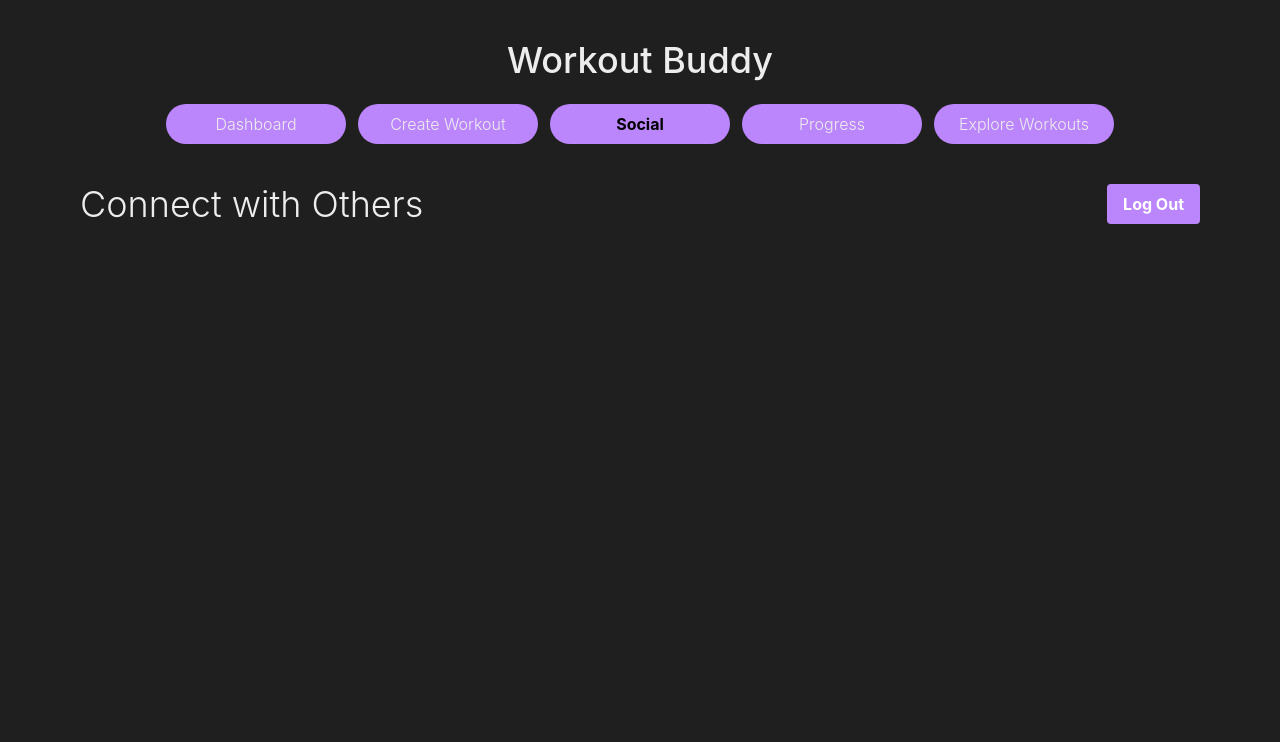
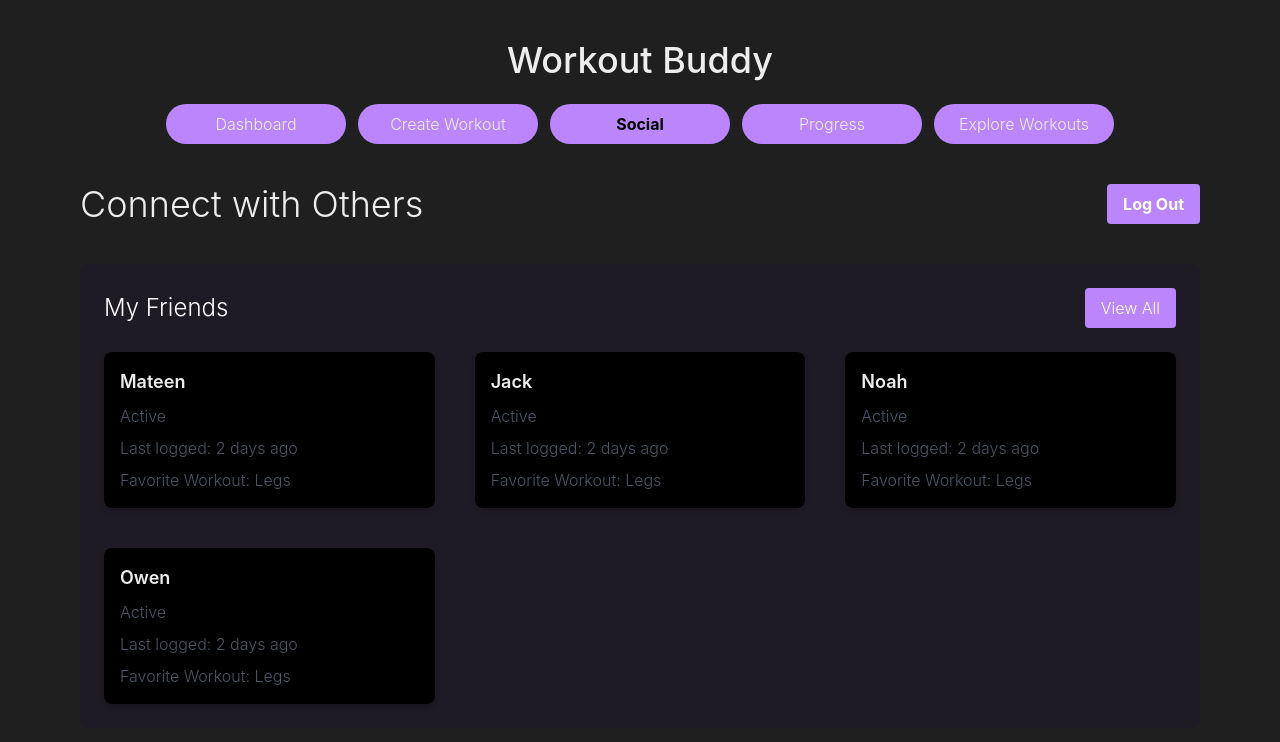
Before and after one commit to JackDStewart/WorkoutBuddy, a Next.js app: page /social in a window 1280 px wide. Shown: the top 742 px of the page. Built offline with nearby package versions, Linux system fonts and the light colour scheme.

Commit message:
FriendCard

```diff
--- /dev/null
+++ b/src/components/FriendCard.tsx
@@ -0,0 +1,20 @@
+import React from "react";
+
+interface FriendCardProps {
+    name: string;
+  }
+
+  const FriendCard: React.FC<FriendCardProps> = ({ name }) => {
+    return (
+      <div className="bg-black p-4 rounded-lg shadow-md hover:ring-2 hover:ring-purple hover:cursor-pointer transition duration-300">
+        <h3 className="text-lg font-semibold mb-2">{name}</h3>
+        <ul className="space-y-2 text-gray-600">
+                <li>Active</li>
+                <li>Last logged: 2 days ago</li>
+                <li>Favorite Workout: Legs</li>
+            </ul>
+      </div>
+    );
+  };
+
+export default FriendCard;
--- a/src/pages/social/index.tsx
+++ b/src/pages/social/index.tsx
@@ -1,11 +1,28 @@
-import React from "react";
-import Link from "next/link";
-import Header from "@/components/Header";
+import React from 'react';
+import Header from '@/components/Header';
+import FriendCard from "@/components/FriendCard";
 
 const Social = () => {
+  const friends = ['Mateen', 'Jack', 'Noah', 'Owen'];
+
   return (
     <div>
-      <Header></Header>
+      <Header />
+
+      <div className="relative bg-darkPurple top-10 rounded-lg p-6 ml-20 mr-20">
+        <div className="flex justify-between items-center mb-6">
+          <h2 className="text-white text-2xl">My Friends</h2>
+          <button className="bg-purple text-white py-2 px-4 rounded hover:bg-purple-600">
+            View All
+          </button>
+        </div>
+
+        <div className="grid grid-cols-1 gap-10 md:grid-cols-3">
+          {friends.map((friend) => (
+            <FriendCard key={friend} name={friend} />
+          ))}
+        </div>
+      </div>
     </div>
   );
 };
```
